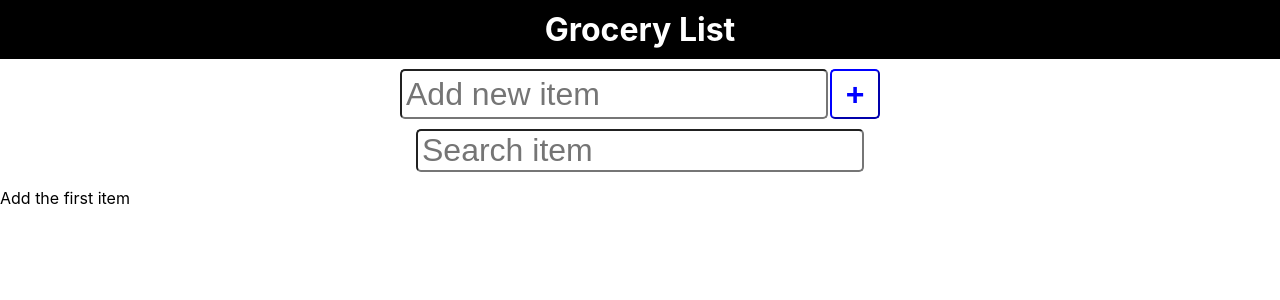
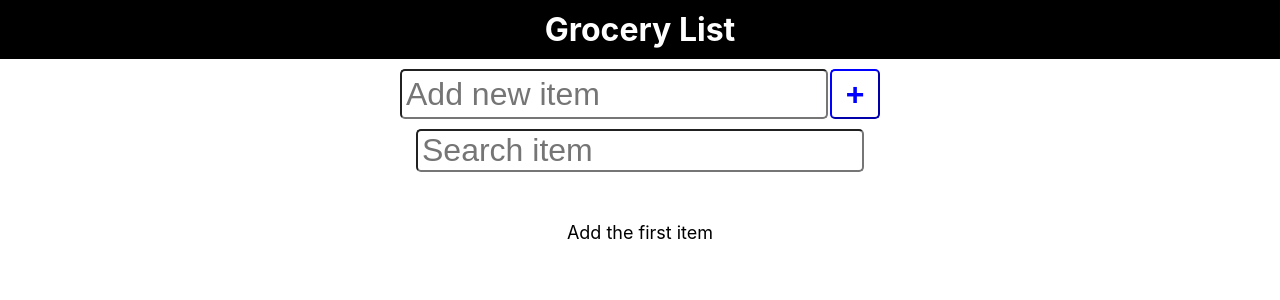
Before and after one commit to gabrielmribeiro9235/grocery-list, a JavaScript app: page / in a window 1280 px wide. Shown: the top 300 px of the page. Built offline with nearby package versions, Linux system fonts and the light colour scheme; the HTML template or start-up script is replaced by a standard one.

Commit message:
style: add style to main

```diff
--- a/src/index.css
+++ b/src/index.css
@@ -71,3 +71,14 @@ button:active {
 .SearchItems input {
   width: 440px;
 }
+
+main {
+  width: 100vw;
+  display: flex;
+  justify-content: center;
+}
+
+main p {
+  margin-top: 50px;
+  font-size: large;
+}
```
